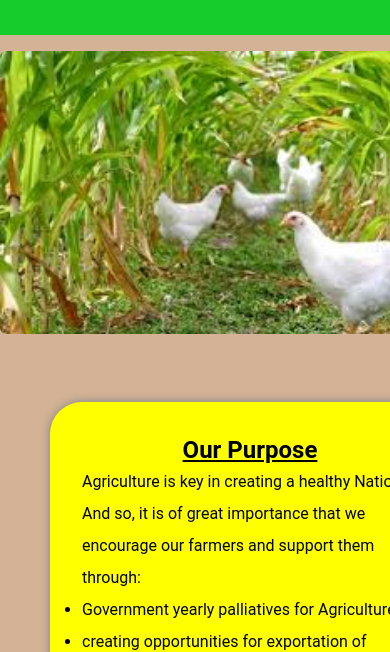
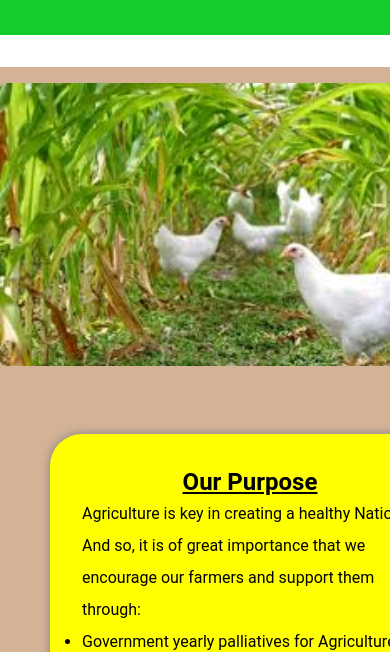
Before and after one commit to Marthagram/wdd131, a plain HTML site: page farmers_hub/index.html in a window 390 px wide. Shown: the part 199-851 px from the top of the page. Drawn offline with Linux system fonts and the light colour scheme.

Commit message:
editing responsively

```diff
--- a/farmers_hub/styles/farmers.css
+++ b/farmers_hub/styles/farmers.css
@@ -19,6 +19,9 @@ header, main, footer{
     max-width: 640px;
     margin: 0 auto;
     min-width: 500px;
+}
+main{
+    margin-top: 2em;
 }
 
 header{
@@ -248,6 +251,7 @@ footer {
 .main-meeting{
     padding: 1em;
     font-family: var(--body-font);
+
 }
 
 .main-meeting p{
```
